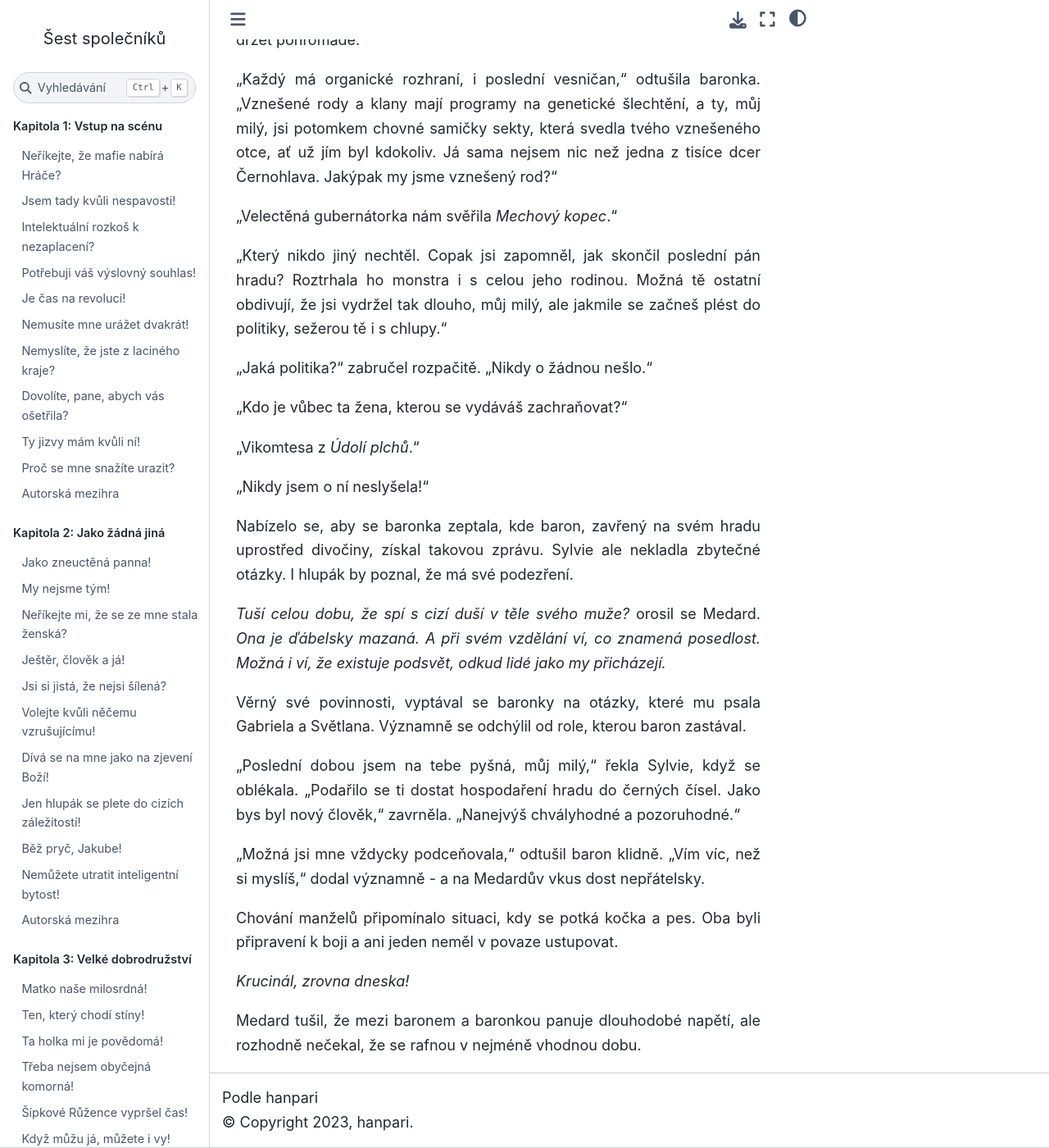
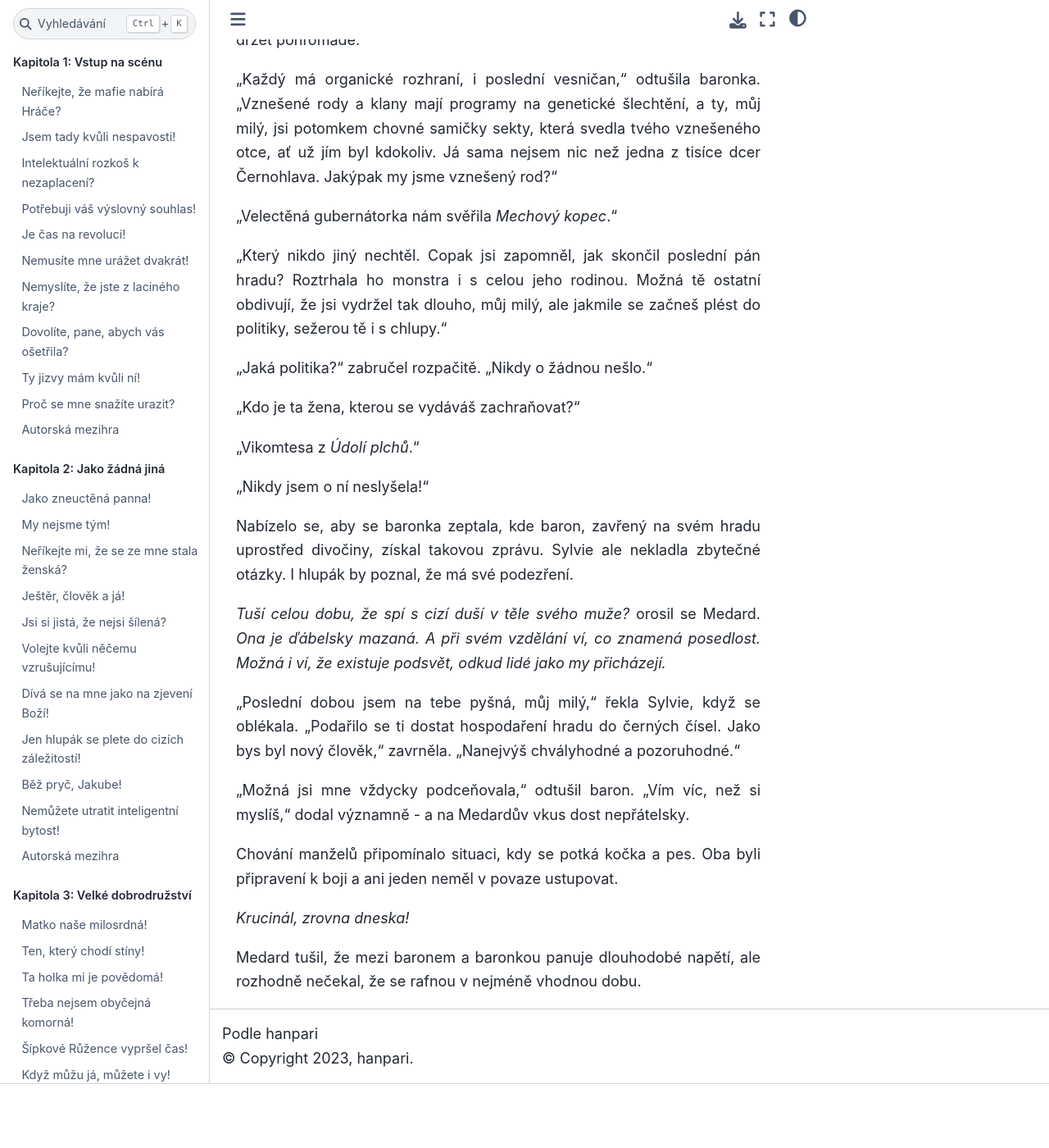
Before and after one commit to hanpari/sest-spolecniku, a Sphinx documentation site: the page built from source/sest_spolecniku/016-vyvrcholeni-a-peripetie/07.md, in a window 1280 px wide and 1400 px high, scrolled down 4980 px. Shown: the whole window at 82% size. Built offline with Sphinx 7.4.7 and the Sphinx Book theme 1.1.4, drawn with Linux system fonts in a browser that asks for light colours; after the commit the page ends 6302 px from its top, so only the background shows below that; some of the changed text lies outside the part shown.

Commit message:
Pritazlivost

```diff
--- a/source/sest_spolecniku/016-vyvrcholeni-a-peripetie/07.md
+++ b/source/sest_spolecniku/016-vyvrcholeni-a-peripetie/07.md
@@ -96,7 +96,7 @@
 
 "Ano."
 
-"Jakou, smím-li se ptát."
+"Jakou, smím-li se ptát?"
 
 "Já..."
 
@@ -134,7 +134,7 @@
 
 "Jaká politika?" zabručel rozpačitě. "Nikdy o žádnou nešlo."
 
-"Kdo je vůbec ta žena, kterou se vydáváš zachraňovat?"
+"Kdo je ta žena, kterou se vydáváš zachraňovat?"
 
 "Vikomtesa z *Údolí plchů*."
 
@@ -144,11 +144,9 @@
 
 *Tuší celou dobu, že spí s cizí duší v těle svého muže?* orosil se Medard. *Ona je ďábelsky mazaná. A při svém vzdělání ví, co znamená posedlost. Možná i ví, že existuje podsvět, odkud lidé jako my přicházejí.*
 
-Věrný své povinnosti, vyptával se baronky na otázky, které mu psala Gabriela a Světlana. Významně se odchýlil od role, kterou baron zastával.
-
 "Poslední dobou jsem na tebe pyšná, můj milý," řekla Sylvie, když se oblékala. "Podařilo se ti dostat hospodaření hradu do černých čísel. Jako bys byl nový člověk," zavrněla. "Nanejvýš chvályhodné a pozoruhodné."
 
-"Možná jsi mne vždycky podceňovala," odtušil baron klidně. "Vím víc, než si myslíš," dodal významně - a na Medardův vkus dost nepřátelsky.
+"Možná jsi mne vždycky podceňovala," odtušil baron. "Vím víc, než si myslíš," dodal významně - a na Medardův vkus dost nepřátelsky.
 
 Chování manželů připomínalo situaci, kdy se potká kočka a pes. Oba byli připravení k boji a ani jeden neměl v povaze ustupovat.
 
```
Also changed, not shown: source/sest_spolecniku/016-vyvrcholeni-a-peripetie/08.md (added, +21 -0 lines).
